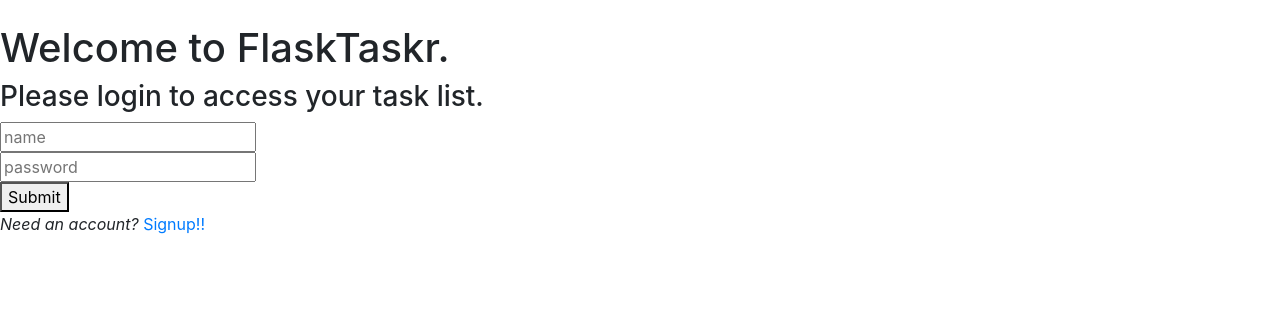
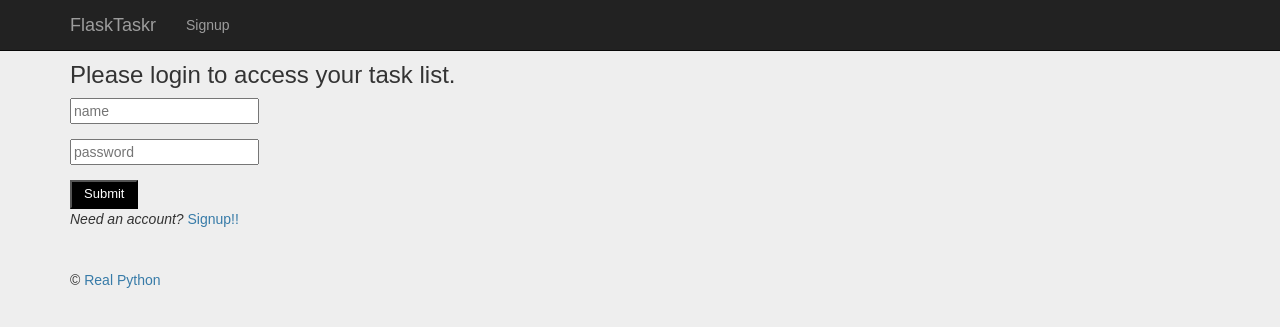
Before and after one commit to tfrench15/flaskrtaskr, a Flask app: page / in a window 1280 px wide. Shown: the top 327 px of the page. Run offline with Flask 2, Linux system fonts and the light colour scheme; some libraries are stand-ins or nearby versions.

Commit message:
update base html

```diff
--- a/project/templates/_base.html
+++ b/project/templates/_base.html
@@ -1,23 +1,64 @@
 <!DOCTYPE html>
-<html>
+<html lang="en">
   <head>
-	<title>Welcome to Flaskr Taskr!</title>
-	<link rel="stylesheet" href="{{ url_for('static', filename='css/bootstrap.min.css') }}">
+    <meta charset="utf-8">
+    <meta http-equiv="X-UA-Compatible" content="IE=edge">
+    <meta name="viewport" content="width=device-width, initial-scale=1">
+    <meta name="description" content="">
+    <meta name="author" content="">
+    <title>Welcome to FlaskTaskr!!!</title>
+    <!-- styles -->
+    <link href="//maxcdn.bootstrapcdn.com/bootswatch/3.3.4/yeti/bootstrap.min.css" rel="stylesheet">
+    <link rel="stylesheet" href="{{ url_for('static', filename='css/main.css') }}">
   </head>
   <body>
-	<div class="page">
+
+    <div class="navbar navbar-inverse navbar-fixed-top" role="navigation">
+      <div class="container">
+        <div class="navbar-header">
+          <button type="button" class="navbar-toggle" data-toggle="collapse" data-target=".navbar-collapse">
+            <span class="sr-only">Toggle navigation</span>
+            <span class="icon-bar"></span>
+            <span class="icon-bar"></span>
+            <span class="icon-bar"></span>
+          </button>
+          <a class="navbar-brand" href="/">FlaskTaskr</a>
+        </div>
+        <div class="collapse navbar-collapse">
+          <ul class="nav navbar-nav">
+            {% if not session.logged_in %}
+              <li><a href="/register">Signup</a></li>
+            {% else %}
+              <li><a href="/logout">Signout</a></li>
+            {% endif %}
+          </ul>
+        </div><!--/.nav-collapse -->
+      </div>
+    </div>
+
+    <div class="container">
+      <div class="content">
+
         {% for message in get_flashed_messages() %}
-		<div class="flash">{{ message }}</div>
+          <div class="alert alert-success">{{ message }}</div>
         {% endfor %}
 
         {% if error %}
           <div class="error"><strong>Error:</strong> {{ error }}</div>
         {% endif %}
 
-		<br>
-
         {% block content %}
         {% endblock %}
+
       </div>
+      <div class="footer">
+        <hr>
+        <p>&copy; <a href="https://www.realpython.com">Real Python</a></p>
+      </div>
+    </div><!-- /.container -->
+
+    <!-- scripts -->
+    <script src="//code.jquery.com/jquery-1.11.3.min.js"></script>
+    <script src="//maxcdn.bootstrapcdn.com/bootstrap/3.3.4/js/bootstrap.min.js"></script>
   </body>
 </html>
```
Lines whose indentation alone changed are shown as unchanged.
